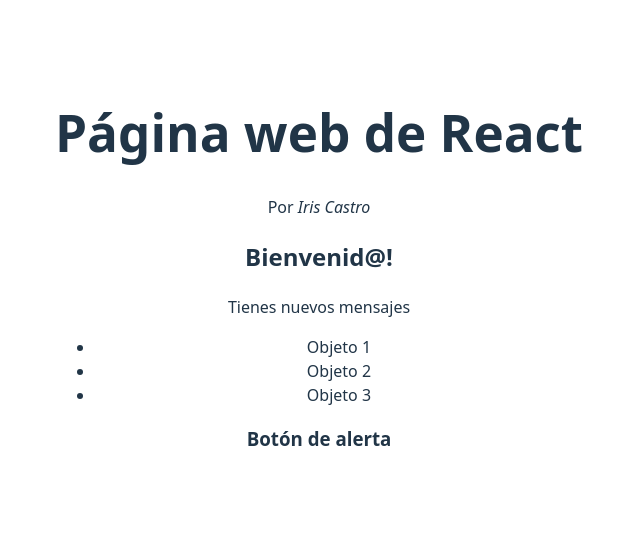
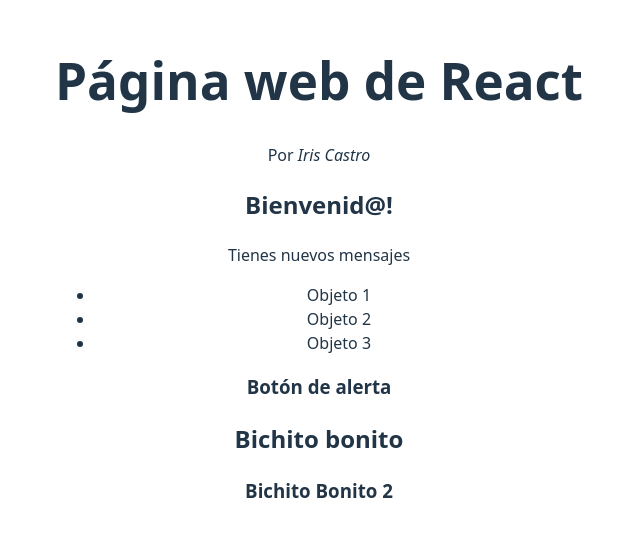
Before and after one commit to Iricasper/Cliente-01-hola-mundo, a React (Vite) app: page / in a window 1280 px wide. Shown: the part 129-666 px from the top of the page, without its empty margins (321-961 px from the left). Built offline with nearby package versions, Linux system fonts and the light colour scheme.

Commit message:
Hecho hassta el ejercicio 8

```diff
--- /dev/null
+++ b/src/components/ApiAsync.jsx
@@ -0,0 +1,13 @@
+import React from 'react'
+
+async function ApiAsync() {
+  const response = await fetch('https://mhw-db.com/monsters?q={"name":"Tzitzi-Ya-Ku"}')
+  const data = await response.json();
+  console.log(data)
+
+  return (<p>{data}</p>)
+}
+
+export default function App() {
+  return <h3 onClick={ApiAsync}>Bichito Bonito 2</h3>
+}
--- /dev/null
+++ b/src/components/PeticionApi.jsx
@@ -0,0 +1,14 @@
+import React from 'react'
+
+function PeticionApi() {
+  const promise = () => {
+    fetch('https://mhw-db.com/monsters?q={"name":"Tzitzi-Ya-Ku"}')
+    .then(response => response.json())
+    .then(json => console.log(json))}
+
+  return(
+    <h2 onClick={promise}>Bichito bonito</h2>
+  )
+}
+
+export default PeticionApi
--- a/src/main.jsx
+++ b/src/main.jsx
@@ -7,6 +7,9 @@
 import Mensaje from './components/Mensaje.jsx'
 import Lista from './components/Lista.jsx'
 import Boton from './components/Boton.jsx'
+import PeticionApi from './components/PeticionApi.jsx'
+import ApiAsync from './components/ApiAsync.jsx'
+
 
 createRoot(document.getElementById('root')).render(
   <StrictMode>
@@ -15,5 +18,7 @@
     <Mensaje />
     <Lista />
     <Boton />
+    <PeticionApi />
+    <ApiAsync />
   </StrictMode>,
 )
```
